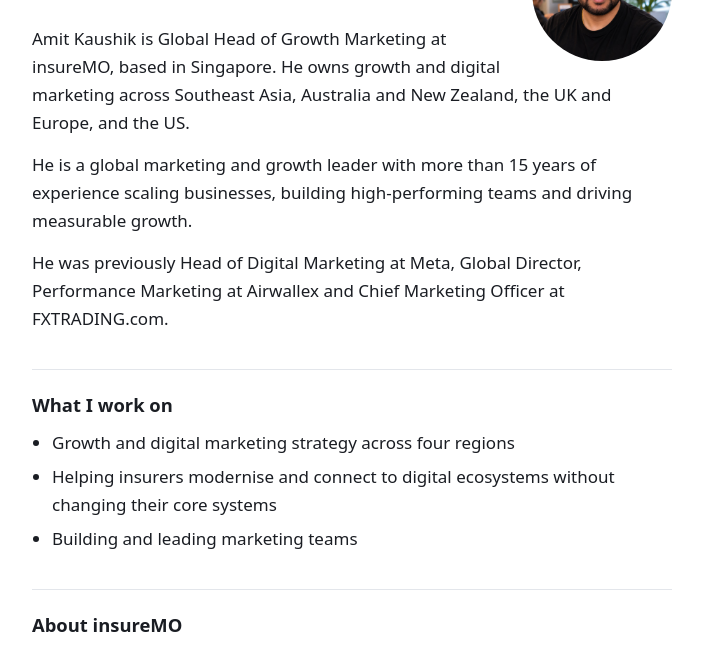
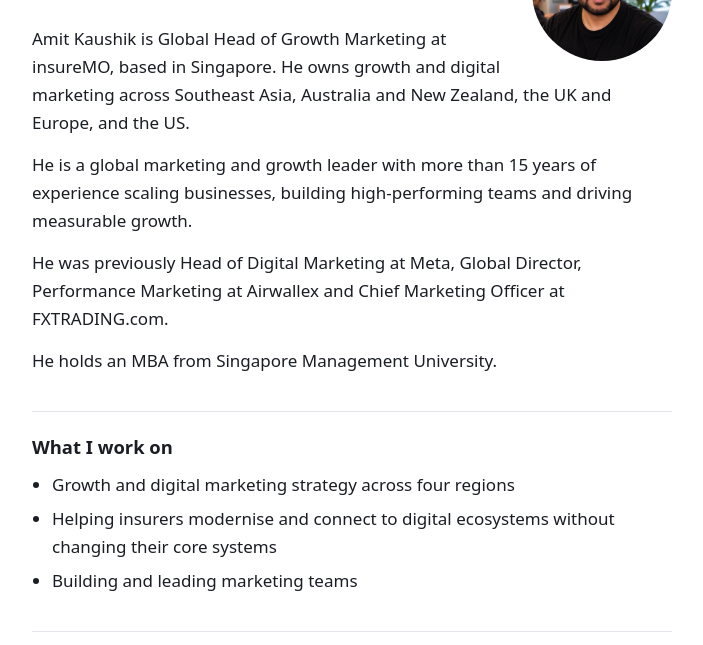
Before and after one commit to amit-kaushik-official/amit-kaushik-official.github.io, a plain HTML site: page index.html in a window 1280 px wide. Shown: the part 135-780 px from the top of the page, without its empty margins (288-991 px from the left). Drawn offline with Linux system fonts and the light colour scheme.

Commit message:
Add MBA education line

```diff
--- a/index.html
+++ b/index.html
@@ -74,6 +74,8 @@
 
   <p>He was previously Head of Digital Marketing at Meta, Global Director, Performance Marketing at Airwallex and Chief Marketing Officer at FXTRADING.com.</p>
 
+  <p>He holds an MBA from Singapore Management University.</p>
+
   <h2>What I work on</h2>
   <ul>
     <li>Growth and digital marketing strategy across four regions</li>
```
